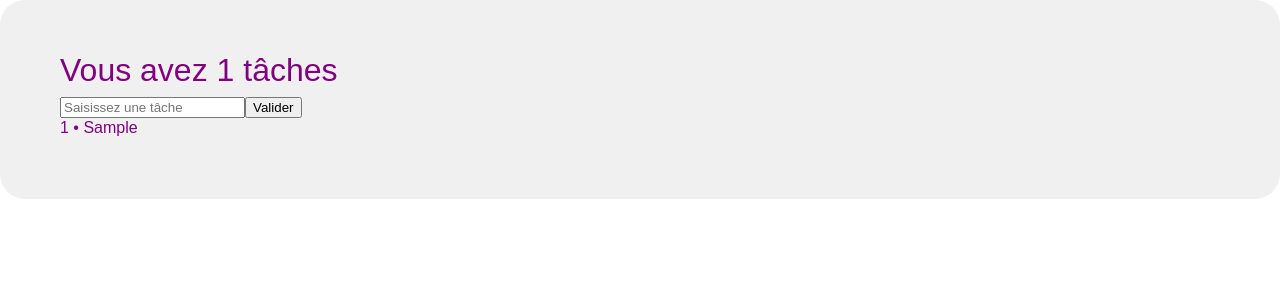
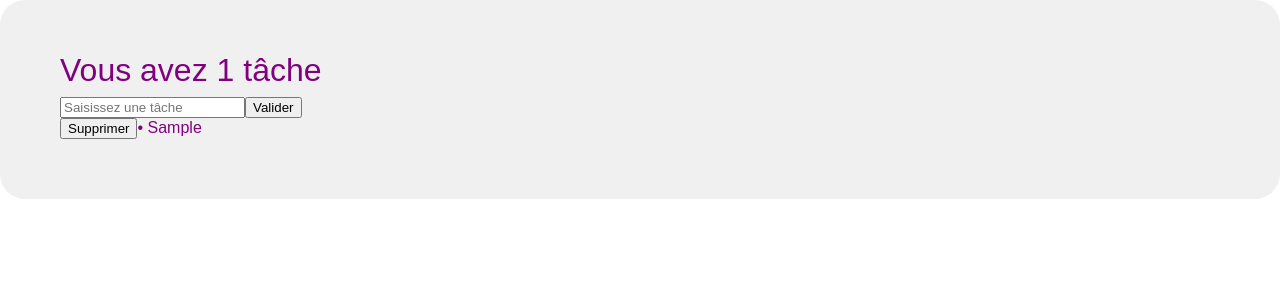
Before and after one commit to dinoonid/todolist, a React (Create React App) app: page / in a window 1280 px wide. Both pictures are taken after typing "Sample" into the empty fields and a click on the button "Valider". Shown: the top 300 px of the page. Built offline with nearby package versions, Linux system fonts and the light colour scheme.

Commit message:
add remove task function

```diff
--- a/src/App.js
+++ b/src/App.js
@@ -7,14 +7,19 @@ class App extends Component {
   constructor(props) {
     super(props);
     this.state = {
-      tasks: []
+      tasks: [],
+      text: ""
     };
   }
+
+  componentDidMount = () => {
+    this.initiliseStorage();
+  };
 
   initiliseStorage = () => {
     let Storage = window.localStorage;
     if (!Storage.getItem("tasks")) {
-      Storage.setItem("tasks", JSON.stringify([]));
+      this.getStorageFromState();
     } else {
       this.getStateFromStorage();
     }
@@ -22,25 +27,56 @@ class App extends Component {
 
   getStateFromStorage = () => {
     let Storage = window.localStorage;
-    this.setState({ tasks: JSON.parse(Storage.getItem("tasks")) });
+    this.setState({
+      tasks: JSON.parse(Storage.getItem("tasks"))
+    });
   };
 
-  saveData = () => {
+  getStorageFromState = () => {
     let Storage = window.localStorage;
     Storage.setItem("tasks", JSON.stringify(this.state.tasks));
   };
 
-  componentDidMount() {
-    this.initiliseStorage();
-  }
+  addTodo = e => {
+    e.preventDefault();
+    if (this.state.text !== "") {
+      let newDate = Date.now();
+      const newTodo = {
+        task: this.state.text[0].toUpperCase() + this.state.text.slice(1),
+        key: newDate
+      };
+      this.setState(
+        {
+          tasks: [...this.state.tasks, newTodo],
+          text: ""
+        },
+        () => {
+          this.getStorageFromState();
+        }
+      );
+    }
+  };
 
-  changeTasks = newTasks => {
+  changeInput = e => {
+    const reg = /^ /;
+    if (reg.test(e.target.value)) {
+      e.target.value = "";
+    }
+    this.setState({ text: e.target.value });
+  };
+
+  removeTask = e => {
     this.setState(
-      prevState => ({
-        tasks: [...prevState.tasks, newTasks]
-      }),
+      {
+        tasks: this.state.tasks.filter(v => {
+          return (
+            this.state.tasks.indexOf(v) !==
+            Number(e.target.parentNode.dataset.key)
+          );
+        })
+      },
       () => {
-        this.saveData();
+        this.getStorageFromState();
       }
     );
   };
@@ -49,8 +85,16 @@ class App extends Component {
     return (
       <div className="App">
         <TodoInfos infosCount={this.state.tasks.length} />
-        <TodoForm tasks={this.state.tasks} changeTasks={this.changeTasks} />
-        <TodoList list={this.state.tasks} />
+        <TodoForm
+          tasks={this.state.tasks}
+          changeInput={e => this.changeInput(e)}
+          addTodo={e => this.addTodo(e)}
+          theValue={this.state.text}
+        />
+        <TodoList
+          list={this.state.tasks}
+          removeTask={e => this.removeTask(e)}
+        />
       </div>
     );
   }
--- a/src/TodoForm.js
+++ b/src/TodoForm.js
@@ -1,43 +1,17 @@
 import React, { Component } from "react";
 
 class TodoForm extends Component {
-  constructor() {
-    super();
-    this.state = {
-      text: ""
-    };
-  }
-
-  addTodo = event => {
-    event.preventDefault();
-    if (this.state.text !== "") {
-      const newTodo =
-        this.state.text[0].toUpperCase() + this.state.text.slice(1);
-      this.setState({ text: "" });
-      this.props.changeTasks(newTodo);
-    }
-  };
-
-  changeInput = event => {
-    const reg = /^ /;
-    if (reg.test(event.target.value)) {
-      event.target.value = "";
-    }
-    this.setState({ text: event.target.value });
-  };
-
   render() {
     return (
-      <form onSubmit={this.addTodo}>
+      <form onSubmit={e => this.props.addTodo(e)}>
         <input
           placeholder="Saisissez une tâche"
-          value={this.state.text}
-          onChange={this.changeInput}
+          value={this.props.theValue}
+          onChange={e => this.props.changeInput(e)}
         />
         <button>Valider</button>
       </form>
     );
   }
 }
-
 export default TodoForm;
--- a/src/TodoInfos.js
+++ b/src/TodoInfos.js
@@ -1,9 +1,17 @@
-import React, {Component} from 'react';
+import React, { Component } from "react";
 
 class TodoInfos extends Component {
+  oneOrMore = nb => {
+    return nb === 0 || nb === 1 ? "" : "s";
+  };
+
   render() {
+    const nbTasks = this.props.infosCount;
     return (
-      <h2>Vous avez {this.props.infosCount} tâches</h2>);
+      <h2>
+        Vous avez {nbTasks} tâche{this.oneOrMore(nbTasks)}
+      </h2>
+    );
   }
 }
 
--- a/src/TodoList.js
+++ b/src/TodoList.js
@@ -2,15 +2,17 @@ import React, { Component } from "react";
 
 class TodoList extends Component {
   render() {
-    const theLists = this.props.list.map((theList, index) => {
+    const theLists = this.props.list.map(theList => {
       return (
-        <li className="list" key={theList.toString() + index}>
-          {index + 1 + " • " + theList}
-        </li>
+        <div key={theList.key} data-key={this.props.list.indexOf(theList)}>
+          <button className="bt-remove" onClick={e => this.props.removeTask(e)}>
+            Supprimer
+          </button>
+          <li className="list">{" • " + theList.task}</li>
+        </div>
       );
     });
     return <ul>{theLists}</ul>;
   }
 }
-
 export default TodoList;
--- a/src/css/style.css
+++ b/src/css/style.css
@@ -95,3 +95,8 @@ p {
   border-radius: 25px;
   padding: 60px;
 }
+
+/* line 27, ../scss/style.scss */
+.bt-remove {
+  float: left;
+}
--- a/src/scss/style.scss
+++ b/src/scss/style.scss
@@ -23,3 +23,7 @@ p {
   @include dere;
   padding: 60px;
 }
+
+.bt-remove {
+  float: left;
+}
```
Also changed, not shown: 1 other file (tests, documents, lock files or other folders).
